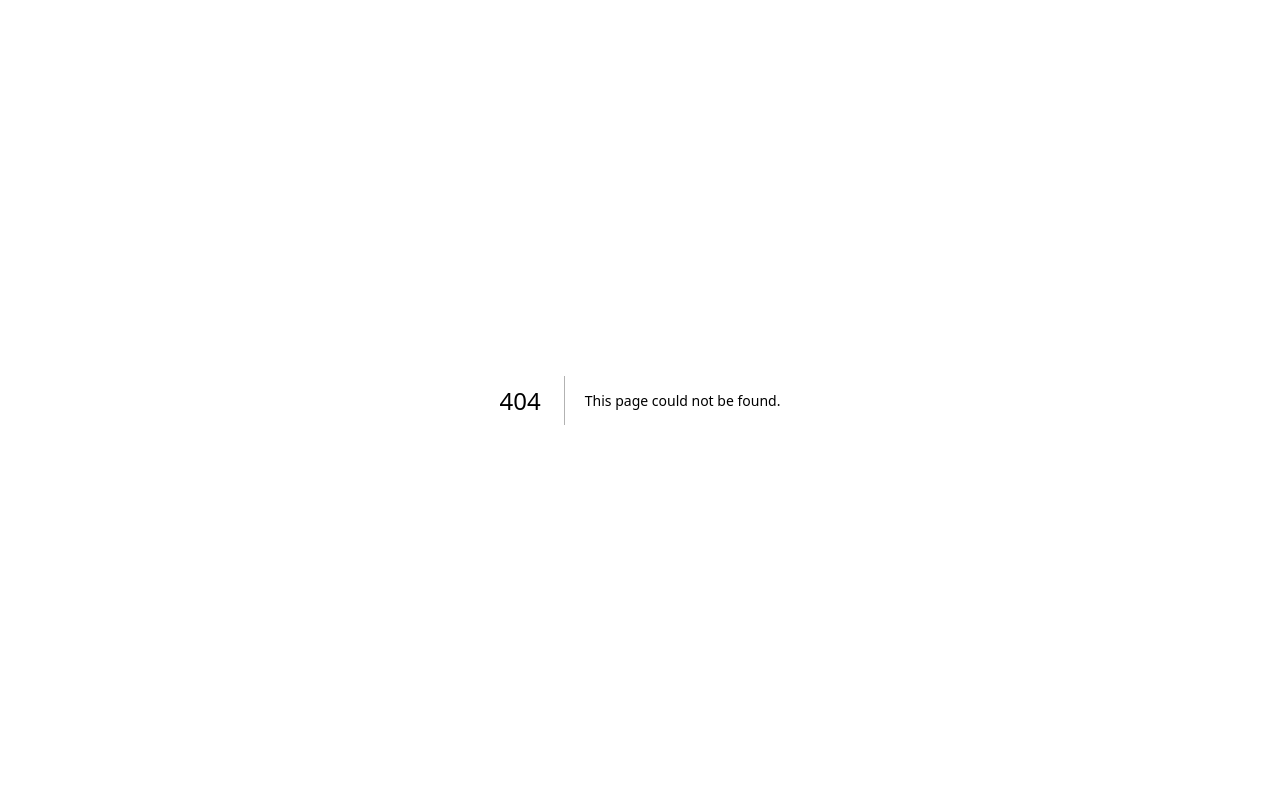
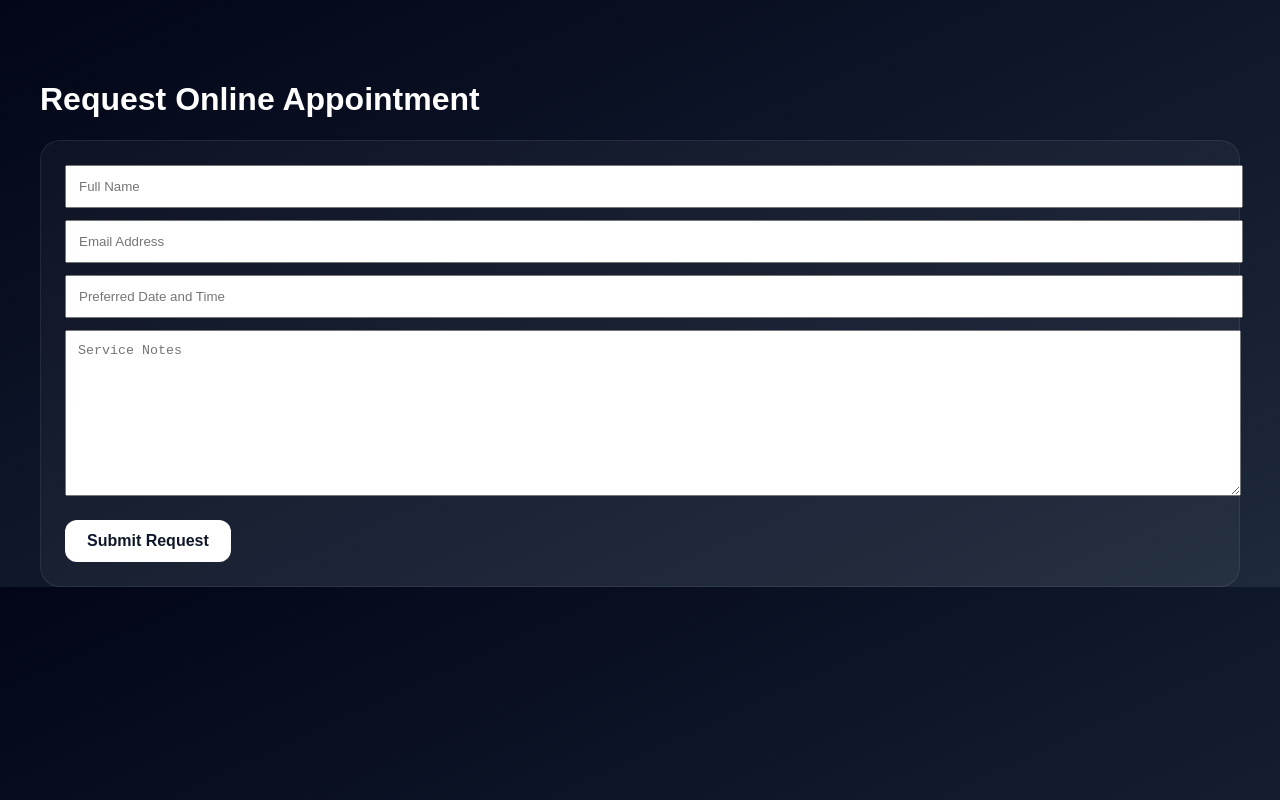
Before and after one commit to rawillia9801/esign, a Next.js app: page /session in a window 1280 px wide. Before the commit this address had no page. Built offline with nearby package versions, Linux system fonts and the light colour scheme.

Commit message:
Add appointment scheduling page

```diff
--- /dev/null
+++ b/app/session/page.tsx
@@ -0,0 +1,14 @@
+export default function SessionPage(){
+ return (
+  <main className="container" style={{paddingTop:'60px'}}>
+   <h1>Request Online Appointment</h1>
+   <div className="card" style={{marginTop:'20px'}}>
+    <input placeholder="Full Name" style={{width:'100%',padding:'12px',marginBottom:'12px'}} />
+    <input placeholder="Email Address" style={{width:'100%',padding:'12px',marginBottom:'12px'}} />
+    <input placeholder="Preferred Date and Time" style={{width:'100%',padding:'12px',marginBottom:'12px'}} />
+    <textarea placeholder="Service Notes" style={{width:'100%',padding:'12px',height:'140px'}} />
+    <div style={{marginTop:'20px'}} className="btn">Submit Request</div>
+   </div>
+  </main>
+ )
+}
```
